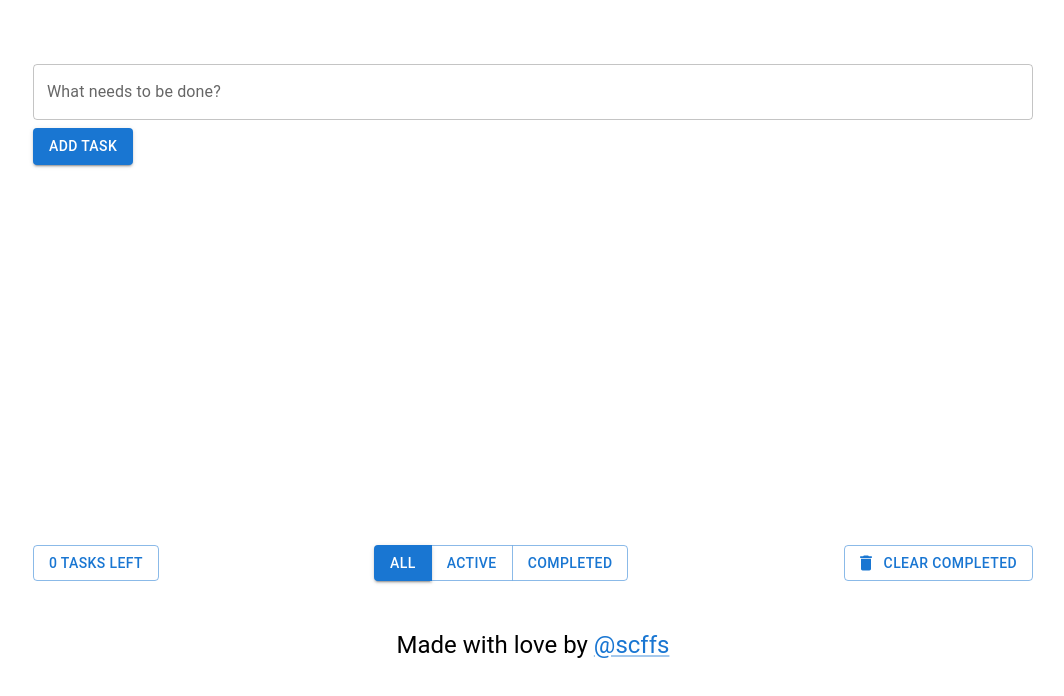
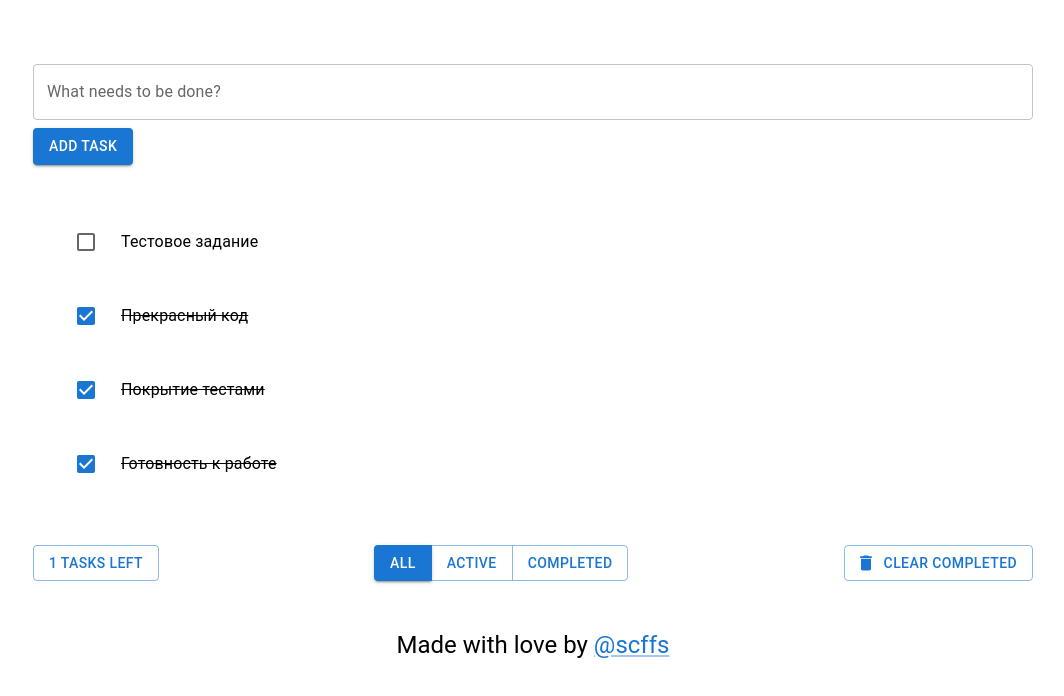
Before and after one commit to scffs/todo-app, a React (Vite) app: page / in a window 1280 px wide. Shown: the top 696 px of the page, without its empty margins (107-1171 px from the left). Built offline with nearby package versions, Linux system fonts and the light colour scheme.

Commit message:
added initial tasks list
Signed-off-by: scffs <khidey@inbox.ru>

```diff
--- a/src/components/Todo/index.tsx
+++ b/src/components/Todo/index.tsx
@@ -18,11 +18,34 @@ type TaskFilter = 'all' | 'active' | 'completed';
 
 const filters: TaskFilter[] = ['all', 'active', 'completed'];
 
+const tasksList: Task[] = [
+  {
+    id: 1,
+    task: 'Тестовое задание',
+    completed: false,
+  },
+  {
+    id: 2,
+    task: 'Прекрасный код',
+    completed: true,
+  },
+  {
+    id: 3,
+    task: 'Покрытие тестами',
+    completed: true,
+  },
+  {
+    id: 4,
+    task: 'Готовность к работе',
+    completed: true,
+  },
+];
+
 const Todo = () => {
   const theme = useTheme();
   const isSmallScreen = useMediaQuery(theme.breakpoints.down(650));
 
-  const [tasks, setTasks] = useState<Task[]>([]);
+  const [tasks, setTasks] = useState<Task[]>(tasksList);
   const [newTask, setNewTask] = useState('');
   const [taskFilter, setTaskFilter] = useState<TaskFilter>('all');
   const [error, setError] = useState<string>('');
```
